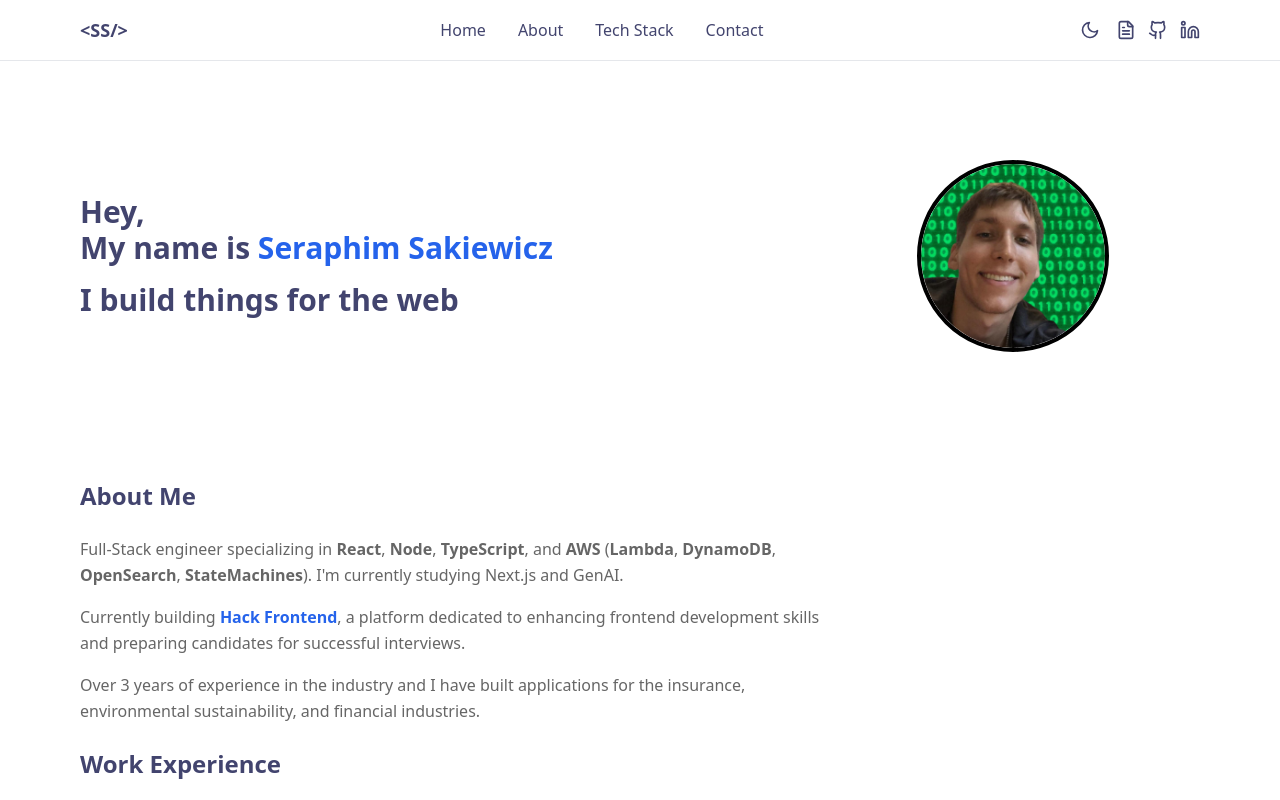
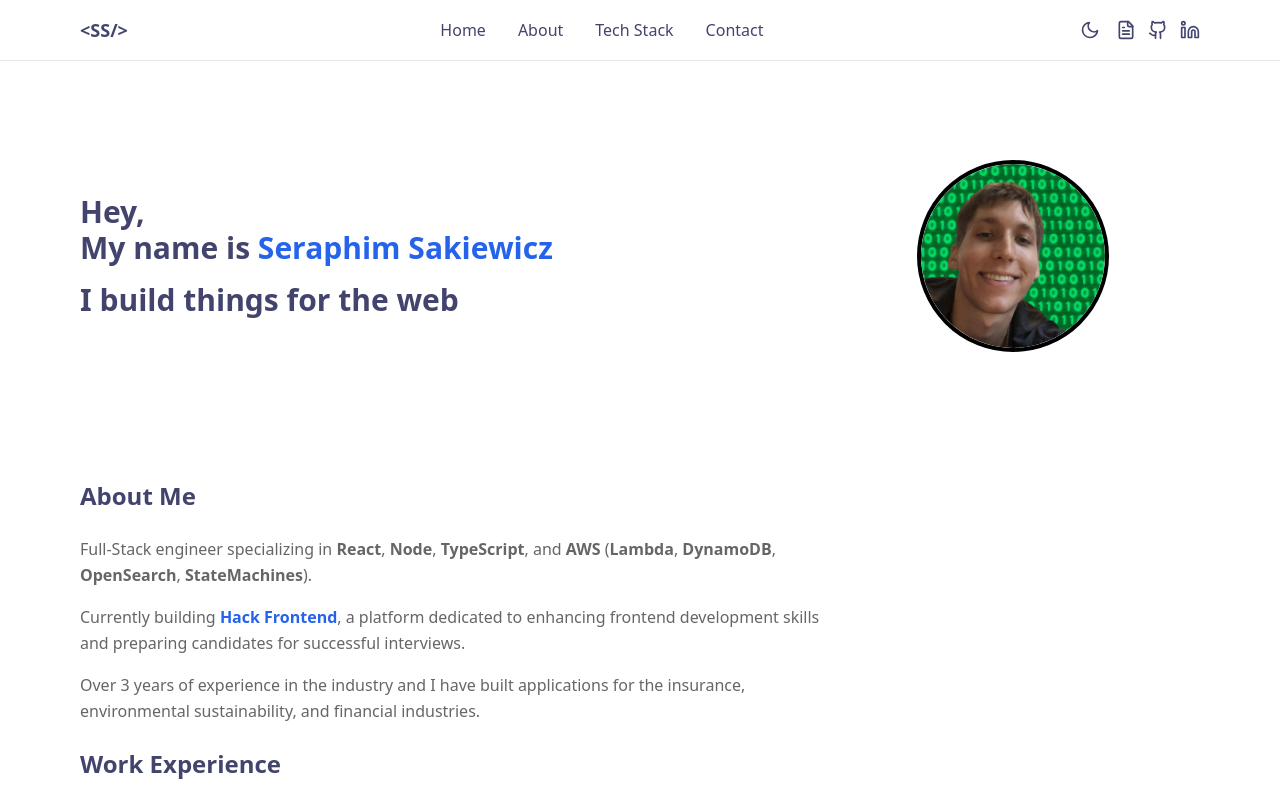
Before and after one commit to seraphimsakiewicz/my_site, a Next.js app: page / in a window 1280 px wide. Shown: the top 800 px of the page. Built offline with nearby package versions, Linux system fonts and the light colour scheme.

Commit message:
Fixed hackfrontend link

```diff
--- a/src/app/page.tsx
+++ b/src/app/page.tsx
@@ -157,10 +157,9 @@ export default function Home() {
           <div className="space-y-4">
             <p className="text-[#666666] dark:text-[#a7a7a7] max-w-3xl leading-relaxed">
               Full‑Stack engineer specializing in <strong>React</strong>, <strong>Node</strong>, <strong>TypeScript</strong>, and <strong>AWS</strong> (<strong>Lambda</strong>, <strong>DynamoDB</strong>, <strong>OpenSearch</strong>, <strong>StateMachines</strong>).
-              I&apos;m currently studying Next.js and GenAI.
             </p>
             <p className="text-[#666666] dark:text-[#a7a7a7] max-w-3xl leading-relaxed">
-              Currently building <strong className="text-[#2563eb] dark:text-[#2563eb]">Hack Frontend</strong>, a platform dedicated to enhancing frontend development skills and preparing candidates for successful interviews.
+              Currently building <Link href="https://hackfrontend.com" target="_blank" className="font-bold text-[#2563eb] dark:text-[#2563eb] hover:underline">Hack Frontend</Link>, a platform dedicated to enhancing frontend development skills and preparing candidates for successful interviews.
             </p>
             <p className="text-[#666666] dark:text-[#a7a7a7] max-w-3xl leading-relaxed">
               Over 3 years of experience in the industry and I have built applications for the insurance, environmental sustainability, and financial industries.
```
